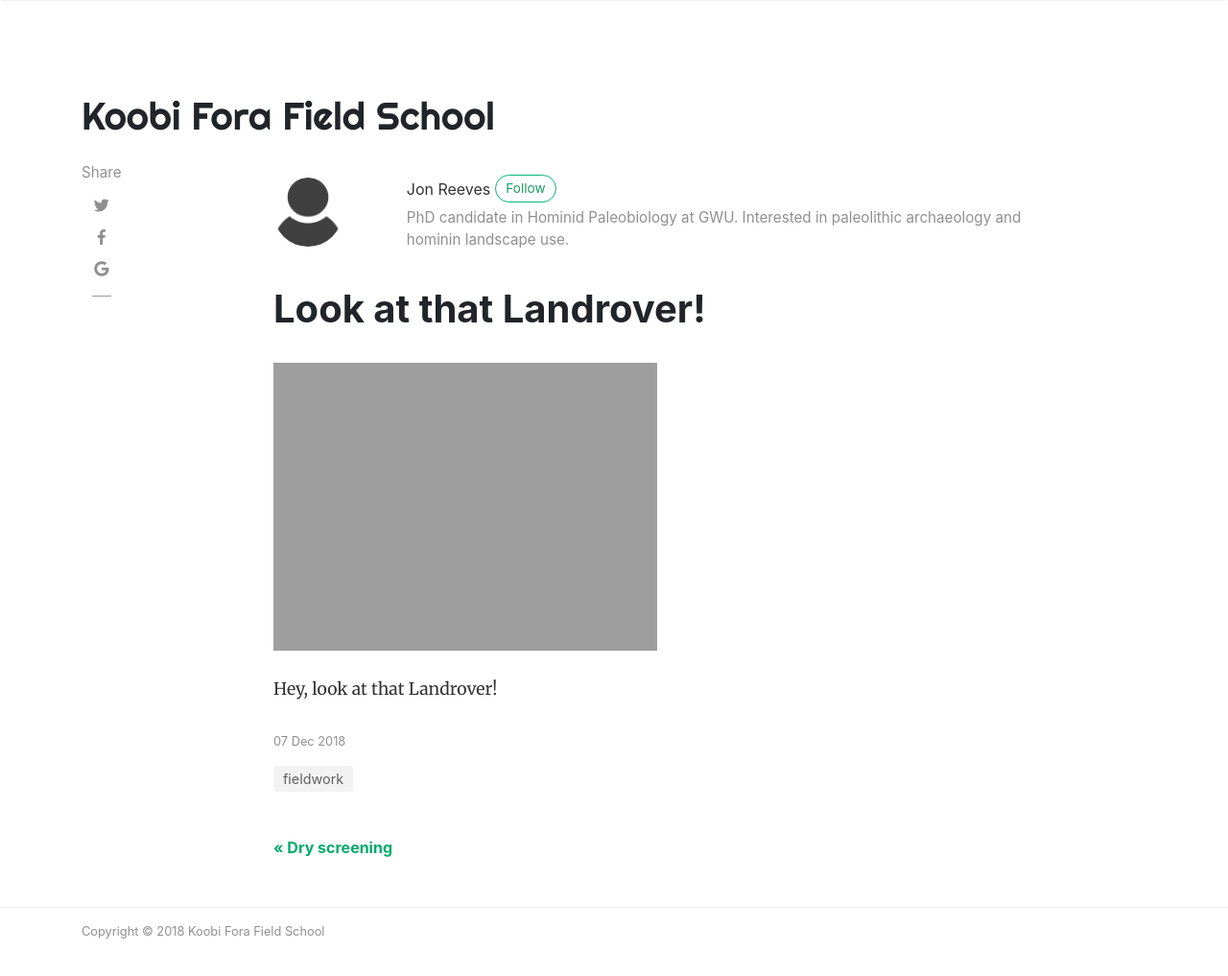
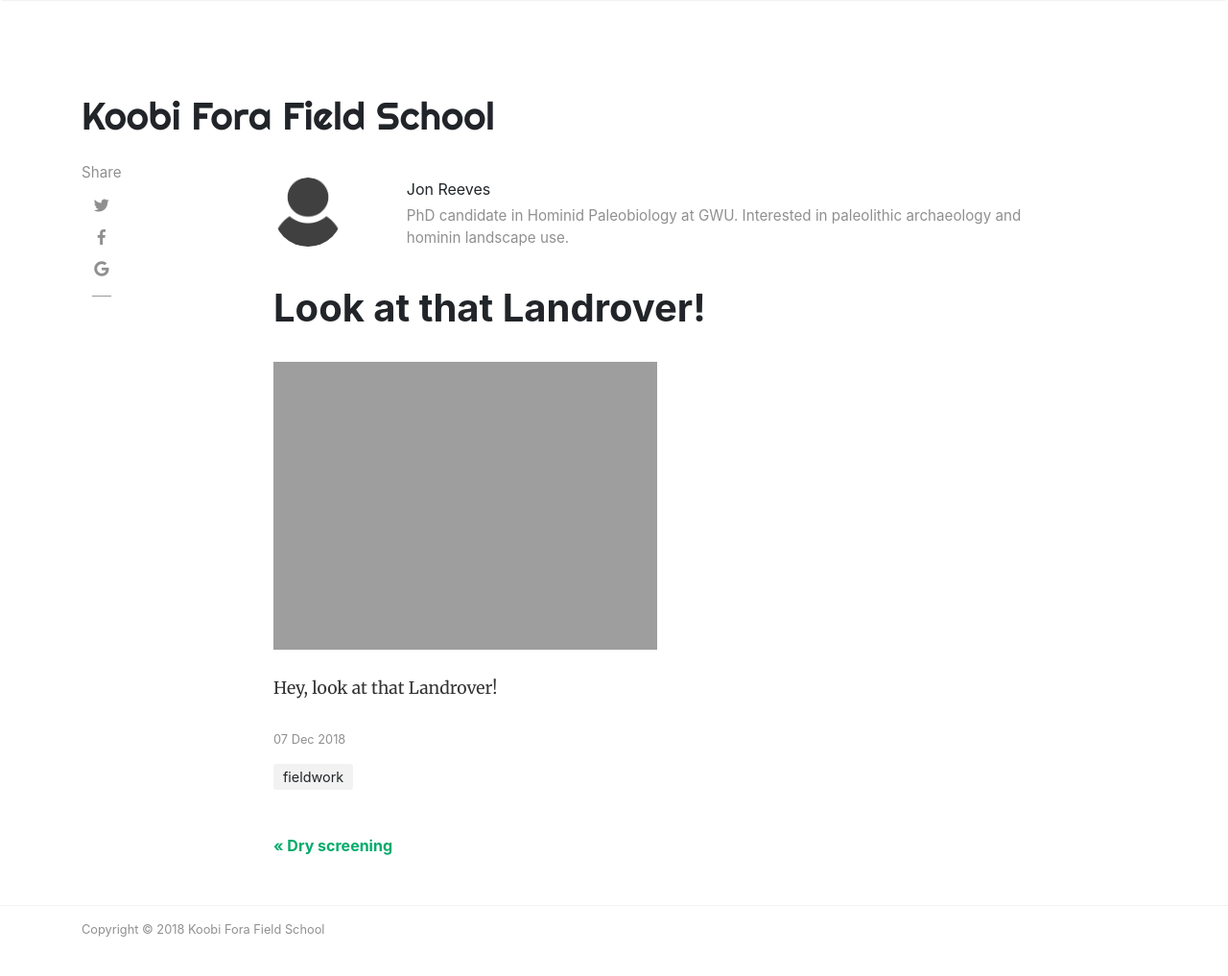
Before and after one commit to wabarr/KFFS, a Jekyll site: the page built from _posts/2018-12-07-look-at-that-drone.md, in a window 1280 px wide and 1054 px high. Shown: the top 1017 px of the window at 96% size. Built offline with Jekyll 4.4.1, drawn with Linux system fonts in a browser that asks for light colours; nearby versions of some CDN libraries; comment, search, counter and statistics services are not loaded.

Commit message:
fix authors, throttle categories,

```diff
--- a/_config.yml
+++ b/_config.yml
@@ -12,15 +12,18 @@
 # Plugins
 plugins:
   - jekyll-paginate
-  - jekyll-archives
+#  - jekyll-archives
 
-# Archives
-jekyll-archives:
-  enabled:
-    - categories
-  layout: archive
-  permalinks:
-    category: '/category/:name/'
+## Archives
+#jekyll-archives:
+#  enabled:
+#    - categories
+#  layout: archive
+#  permalinks:
+#    category: '/category/:name/'
+
+
+permalink: :year/:month/:day/:title:output_ext
 
 # Pagination
 paginate: 6
--- a/_layouts/post.html
+++ b/_layouts/post.html
@@ -37,7 +37,14 @@
 						<img class="author-thumb" src="{% if author.headshot != '' %}{{site.baseurl}}{{author.headshot}}{% else %}{{site.baseurl}}/assets/images/blog-authors/unknown.png{% endif %}"alt="{{ author.display_name }}">
 					</div>
 					<div class="col-md-10">
-						<a target="_blank" class="link-dark" href="{{ author.web }}">{{ author.display_name }}</a><a target="_blank" href="{{ author.twitter }}" class="btn follow">Follow</a>
+						{% if author.web != '' %}
+                  <a target="_blank" class="link-dark" href="{{ author.web }}">{{ author.display_name }}</a>
+                  {% else %}
+                  {{ author.display_name }}
+                  {% endif %}
+                  {% if author.twitter != '' %}
+                  <a target="_blank" href="https://twitter.com/{{ author.twitter | replace: '@', '' }}" class="btn follow">Follow</a>
+                  {% endif %}
 						<span class="author-description">{{ author.about_me }}</span>
 					</div>
 				</div>
@@ -73,7 +80,7 @@
                     {% assign sortedCategories = page.categories | sort %}
                     {% for category in sortedCategories %}
                     <li>
-                     <a href="{{ site.baseurl }}/category/{{ category | slugify }}/">{{ category }}</a>
+                     <a>{{category}}</a>
                     </li>
                     {% endfor %}
 				</ul>
```
